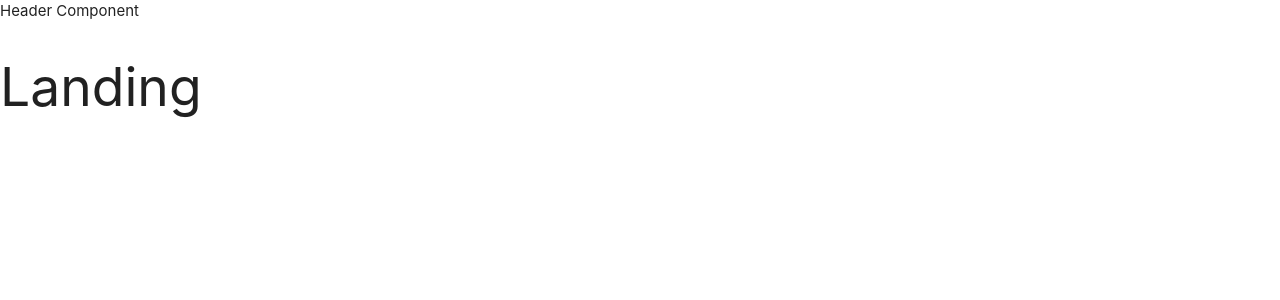
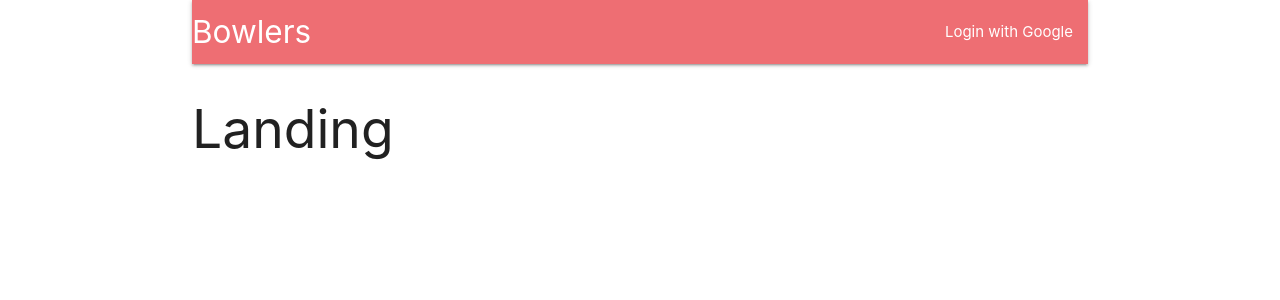
Before and after one commit to dominickjoo/bowlers, a React (Create React App) app in the folder client/: page / in a window 1280 px wide. Shown: the top 300 px of the page. Built offline with nearby package versions, Linux system fonts and the light colour scheme.

Commit message:
some frontend stuff??

```diff
--- a/client/src/components/App.js
+++ b/client/src/components/App.js
@@ -8,7 +8,7 @@
 
 const App = () => {
   return (
-    <div>
+    <div className="container">
       <BrowserRouter>
         <div>
           <Header />
--- a/client/src/components/layout/Header.js
+++ b/client/src/components/layout/Header.js
@@ -1,8 +1,15 @@
 function Header() {
   return (
-    <div>
-      Header Component
-    </div>
+    <nav>
+      <div className="nav-wrapper">
+        <a className="left brand-logo">
+          Bowlers
+        </a>
+        <ul className="right">
+          <a>Login with Google</a>
+        </ul>
+      </div>
+    </nav>
   );
 }
 
```
